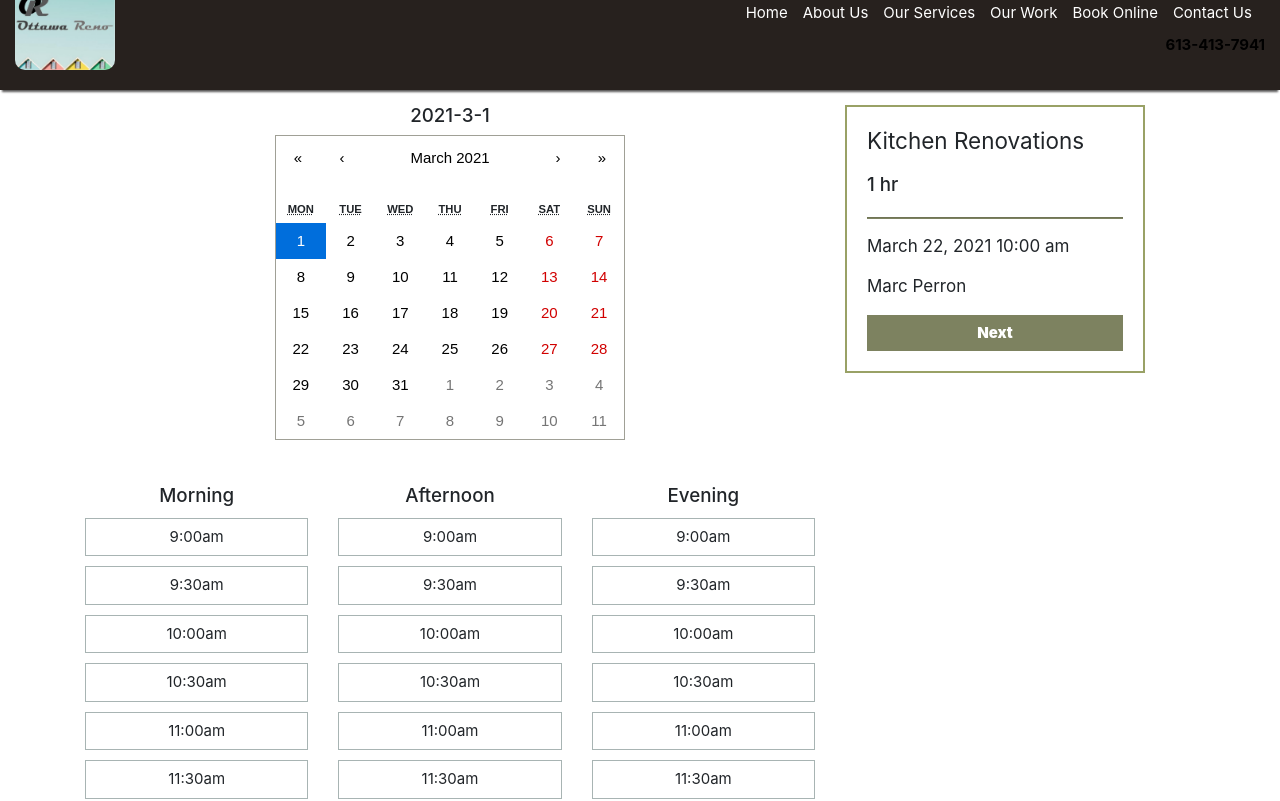
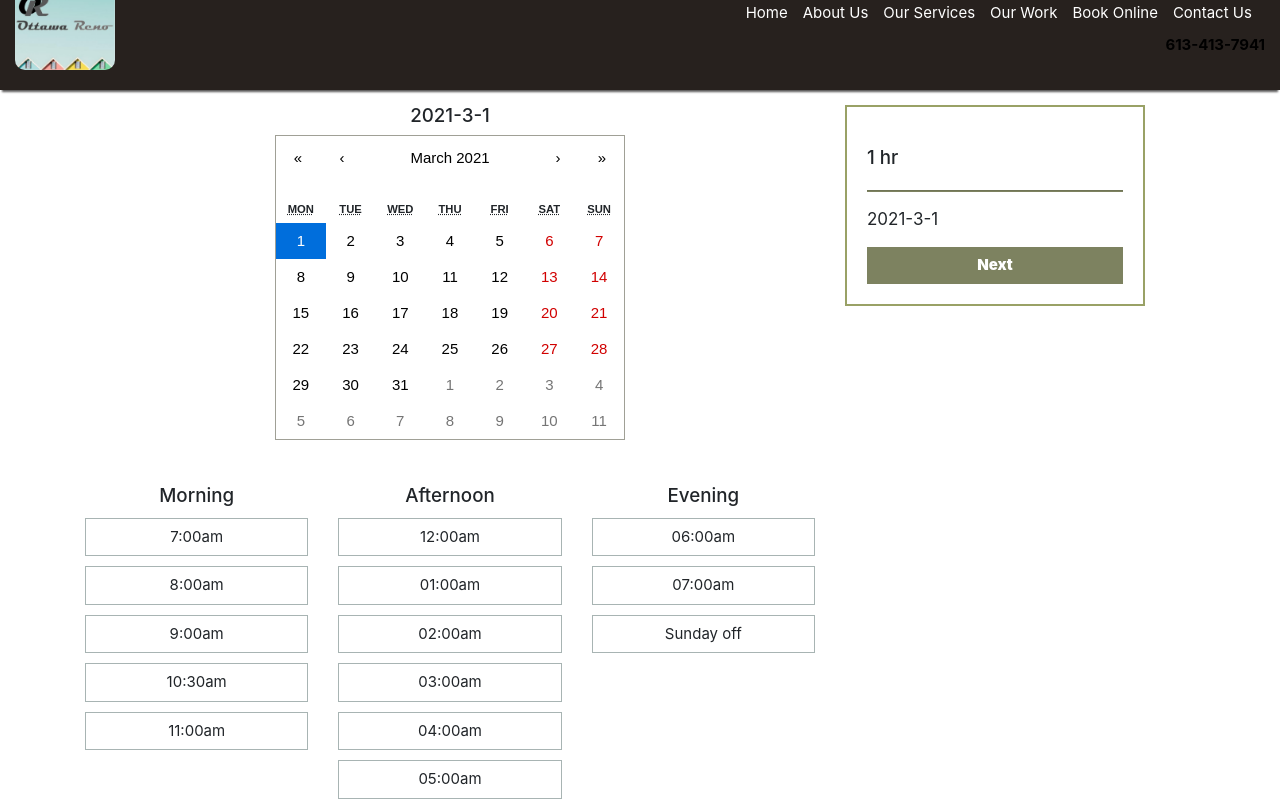
Before and after one commit to shabnam-priyanka/ottawa-reno, a Next.js app: page /bookings_checkout_calendar in a window 1280 px wide. Shown: the top 801 px of the page. Built offline with nearby package versions, Linux system fonts and the light colour scheme.

Commit message:
done @Mahbub-Hasan1

```diff
--- a/components/Home/ContactUs.js
+++ b/components/Home/ContactUs.js
@@ -9,8 +9,14 @@ const ContactUs = () => {
         // console.log(e.target)
         emailjs.sendForm('service_sec3z77', 'template_mluyb9a', e.target, 'user_0yuaPtVVcqCviBr9iMWOc')
             .then((result) => {
+                if (result) {
+                    alert("✅Your message has been sent successfully✅")
+                }
                 console.log(result.text);
             }, (error) => {
+                if (error) {
+                    alert("⚠Sorry, your message could not be sent. Please try again🔄")
+                }
                 console.log(error.text);
             });
     }
--- a/components/Layout.js
+++ b/components/Layout.js
@@ -5,11 +5,9 @@ import Footer from './ShareComponent/Footer';
 export const BookingContext = createContext();
 
 const Layout = ({ children }) => {
-
-    const [bookingData, setBookingData] = useState({})
+    const [bookingData, setBookingData] = useState('');
 
     return (
-
         <div>
             <Head>
                 <title>Ottawa-Reno</title>
@@ -27,7 +25,7 @@ const Layout = ({ children }) => {
                 />
             </Head>
 
-            <BookingContext.Provider value={{ bookingData, setBookingData }}>
+            <BookingContext.Provider value={[bookingData, setBookingData]}>
                 {children}
             </BookingContext.Provider>
 
@@ -53,9 +51,7 @@ const Layout = ({ children }) => {
             {/* material javascript link */}
             <script src="https://cdnjs.cloudflare.com/ajax/libs/materialize/1.0.0/js/materialize.min.js" />
         </div>
-
-    )
-
+    );
 };
 
 export default Layout;
--- a/components/ShareComponent/BookingCard.js
+++ b/components/ShareComponent/BookingCard.js
@@ -1,26 +1,37 @@
-import Link from "next/link";
-import { useRouter } from "next/router";
-import React from 'react';
+import Link from 'next/link';
+import { useRouter } from 'next/router';
+import React, { useContext } from 'react';
+import { BookingContext } from '../Layout';
 
-const BookingCard = () => {
-    const activeRouter = useRouter()
-    console.log(activeRouter)
+const BookingCard = (props) => {
+    const { date, time } = props;
+
+    const activeRouter = useRouter();
+    const [bookingData, setBookingData] = useContext(BookingContext);
+
+    const setAllBookingData = () => {
+        const AllBookingData = { ...bookingData };
+        AllBookingData.date = date;
+        AllBookingData.bookingTime = time;
+        setBookingData(AllBookingData);
+    }
+
     return (
         <div className="booking-card">
-            <h4>Kitchen Renovations</h4>
+            <h4>{bookingData.serviceName}</h4>
             <h5>1 hr</h5>
             <hr />
-            <p>March 22, 2021 10:00 am</p>
-            <p>Marc Perron</p>
-            {activeRouter.pathname == '/bookings_checkout_calendar'
-                ?
+            <p>{date || bookingData.date}</p>
+            <p>{time || bookingData.bookingTime}</p>
+            {activeRouter.pathname == '/bookings_checkout_calendar' ? (
                 <Link href="/booking_checkout_form">
-                    <a><button>Next</button></a>
+                    <a>
+                        <button onClick={setAllBookingData}>Next</button>
+                    </a>
                 </Link>
-                :
+            ) : (
                 <button>Submit</button>
-            }
-
+            )}
         </div>
     );
 };
--- a/components/ShareComponent/Footer.js
+++ b/components/ShareComponent/Footer.js
@@ -1,33 +1,28 @@
 import React from 'react';
-const Footer = () => {
-    return (
 
+const Footer = () => (
     <footer>
-            <div className="container-fluid">
+        <div className="container-xl">
             <div>
-                    {/* <iframe className='w-75' src="https://www.google.com/maps/embed?pb=!1m18!1m12!1m3!1d7230519.135312326!2d-75.53786901628555!3d44.13408989062044!2m3!1f0!2f0!3f0!3m2!1i1024!2i768!4f13.1!3m3!1m2!1s0x4cce07bb13b1180d%3A0x7971611bb15bb7e0!2s1547%20Merivale%20Rd%2C%20Nepean%2C%20ON%20K2G%203J4!5e0!3m2!1sen!2sca!4v1614665876965!5m2!1sen!2sca"  allowfullscreen="" loading="lazy"></iframe> */}
+                <iframe className='w-100' style={{height:'400px'}} src="https://www.google.com/maps/embed?pb=!1m18!1m12!1m3!1d7230519.135312326!2d-75.53786901628555!3d44.13408989062044!2m3!1f0!2f0!3f0!3m2!1i1024!2i768!4f13.1!3m3!1m2!1s0x4cce07bb13b1180d%3A0x7971611bb15bb7e0!2s1547%20Merivale%20Rd%2C%20Nepean%2C%20ON%20K2G%203J4!5e0!3m2!1sen!2sca!4v1614665876965!5m2!1sen!2sca"  allowFullScreen="" loading="lazy"></iframe>
+
             </div>
+            <br/>
             <div className="text-center text-white">
+                <a href="https://facebook.com/ottawa.reno.92" target="_blank">
+                    <img src="/facebook.png" alt="" className="facebook" />
+                </a>
 
-
-                    <a href="https://facebook.com/ottawa.reno.92" target="_blank"><img src="/facebook.png" alt="" className='facebook' /></a>
-
-                    <p>
                 <p>1547 Merivale Rd </p>
-                        <p>Nepean,  ON K2G 3J4</p>
+                <p>Nepean, ON K2G 3J4</p>
                 <h5>Phone : 613-861-1566 </h5>
                 <h5>Email : helpmeottawareno@gmail.com</h5>
-
-
-                    </p>
             </div>
             <p className="text-center p-3 mt-0 mb-0 text-white">
                 Copyright Ottawa-Reno {new Date().getFullYear()}{' '}
             </p>
         </div>
-        </footer >
-
+    </footer>
 );
-};
 
 export default Footer;
--- a/components/ShareComponent/Navbar.js
+++ b/components/ShareComponent/Navbar.js
@@ -1,14 +1,10 @@
 import Link from 'next/link';
 
-const Navbar = ({background}) => (
-
+const Navbar = ({ background }) => (
     <div className="navbar-bg">
-        <nav
-            style={{ background: background }}
-            className="navbar navbar-expand-lg navbar-light"
-        >
+        <nav style={{ background }} className="navbar navbar-expand-lg navbar-light">
             <a className="navbar-brand" href="#">
-                <img src="/reno.jpg" alt="" className='logo img-fluid'/>
+                <img src="/reno.jpg" alt="" className="logo img-fluid" />
             </a>
             <button
                 className="navbar-toggler"
@@ -65,7 +61,6 @@ const Navbar = ({background}) => (
                         {/* <Link href="/contactUs">
                        <a><img src="/facebook.png" alt="" className='facebook'/></a>
                         </Link> */}
-
                     </li>
                 </ul>
             </div>
--- a/pages/bookings_checkout_calendar.js
+++ b/pages/bookings_checkout_calendar.js
@@ -1,55 +1,58 @@
-import React, { useState } from 'react';
+import React, { useContext, useState } from 'react';
 import Calendar from 'react-calendar';
 import 'react-calendar/dist/Calendar.css';
+import { BookingContext } from '../components/Layout';
 import BookingCard from '../components/ShareComponent/BookingCard';
 import Navbar from '../components/ShareComponent/Navbar';
 
 const morning = [
+    { time: '7:00am', date: '2021-3-18' },
+    { time: '8:00am', date: '2021-3-18' },
     { time: '9:00am', date: '2021-3-18' },
-    { time: '9:30am', date: '2021-3-18' },
-    { time: '10:00am', date: '2021-3-18' },
     { time: '10:30am', date: '2021-3-18' },
     { time: '11:00am', date: '2021-3-18' },
-    { time: '11:30am', date: '2021-3-18' },
 ];
 
 const afternoon = [
     { time: '12:00am', date: '2021-3-18' },
-    { time: '12:30am', date: '2021-3-18' },
     { time: '01:00am', date: '2021-3-18' },
-    { time: '01:30am', date: '2021-3-18' },
     { time: '02:00am', date: '2021-3-18' },
-    { time: '02:30am', date: '2021-3-18' },
     { time: '03:00am', date: '2021-3-18' },
-    { time: '03:30am', date: '2021-3-18' },
     { time: '04:00am', date: '2021-3-18' },
-    { time: '04:30am', date: '2021-3-18' },
+    { time: '05:00am', date: '2021-3-18' },
 ];
 
-const evening = [{ time: '04:30am', date: '2021-3-18' }];
+const evening = [
+    { time: '06:00am', date: '2021-3-18' },
+    { time: '07:00am', date: '2021-3-18' },
+];
 
 const bookings_checkout_calendar = () => {
+
+    const { bookingData, setBookingData } = useContext(BookingContext);
+
+    const [time, setTime] = useState('')
+
     const [value, onChange] = useState(new Date());
-    console.log(value);
 
     const today = value;
     const date = `${today.getFullYear()}-${today.getMonth() + 1}-${today.getDate()}`;
-    console.log(date);
+
 
     const morningDates = morning.map((morn) => (
-        <div key={morn.time} className="time-cards">
+        <div onClick={() => setTime(morn.time + " Morning")} key={morn.time} className="time-cards">
             {morn.time}
         </div>
     ));
 
-    const afternoonDates = morning.map((afte) => (
-        <div key={afte.time} className="time-cards">
+    const afternoonDates = afternoon.map((afte) => (
+        <div onClick={() => setTime(afte.time + " Afternoon")} key={afte.time} className="time-cards">
             {afte.time}
         </div>
     ));
 
-    const eveningDates = morning.map((eve) => (
-        <div key={eve.time} className="time-cards">
+    const eveningDates = evening.map((eve) => (
+        <div onClick={() => setTime(eve.time + " Evening")} key={eve.time} className="time-cards">
             {eve.time}
         </div>
     ));
@@ -81,11 +84,14 @@ const bookings_checkout_calendar = () => {
                                 <div className="col-md-4">
                                     <h5>Evening</h5>
                                     {eveningDates}
+                                    <div className="time-cards">
+                                        Sunday off
+                                    </div>
                                 </div>
                             </div>
                         </div>
                         <div className="col-md-4">
-                            <BookingCard/>
+                            <BookingCard time={time} date={date} />
                         </div>
                     </div>
                 </section>
--- a/pages/contactUs.js
+++ b/pages/contactUs.js
@@ -6,7 +6,7 @@ const contactUs = () => {
     return (
         <div>
             <Navbar background="gray"/>
-            <ContactUs/>
+            <ContactUs />
         </div>
     );
 };
```
Also changed, not shown: components/Home/Renovations.js (+31 -20 lines), components/bookOnline/BookOnline.js (+24 -20 lines), pages/booking_checkout_form.js (+17 -6 lines). Lines whose indentation alone changed are shown as unchanged.
